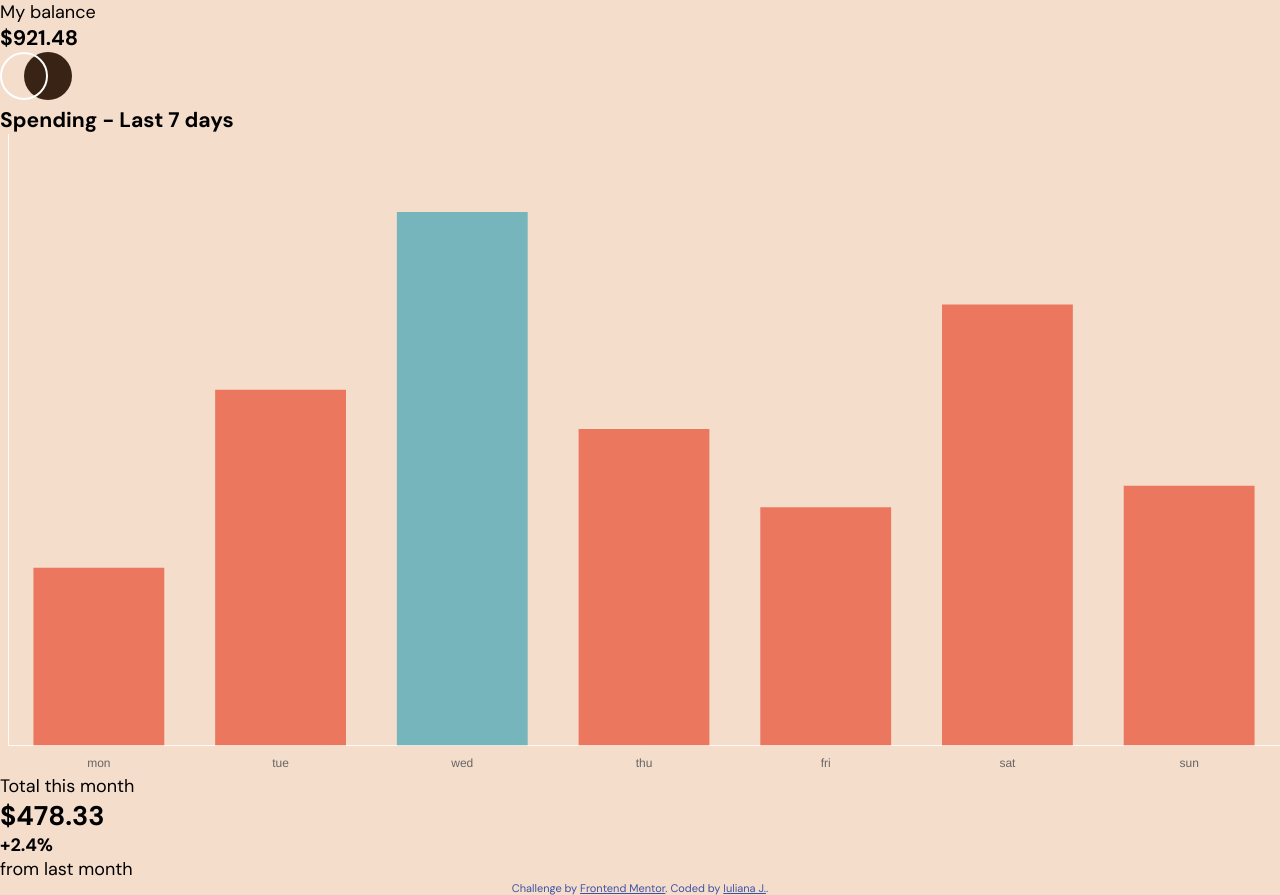
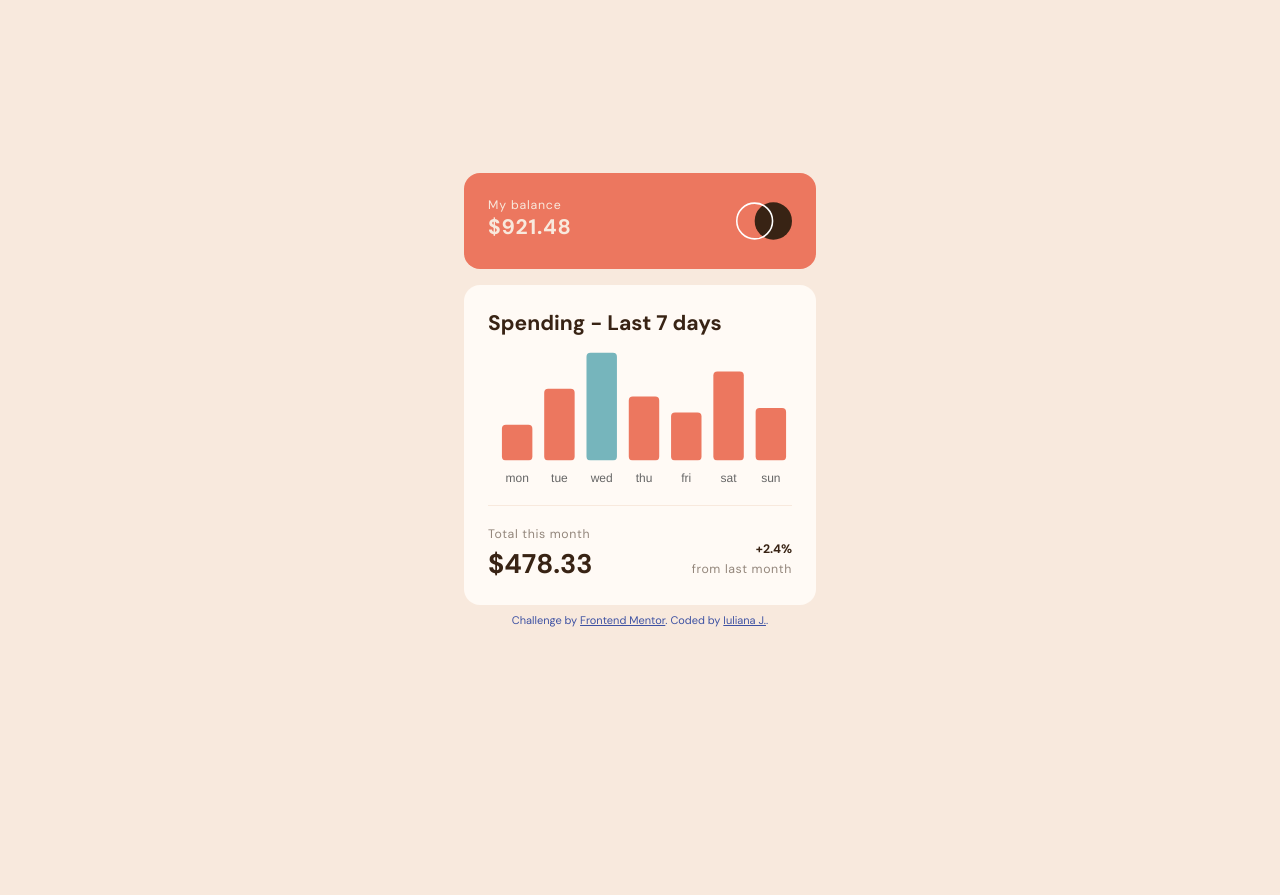
Before and after one commit to IulianaJ/expenses-chart-component, a website: page index.html in a window 1280 px wide. After the commit the page ends 800 px from the top, so only its background shows below. Drawn offline with nearby package versions, Linux system fonts and the light colour scheme.

Commit message:
added styles

```diff
--- a/index.html
+++ b/index.html
@@ -15,8 +15,10 @@
   <body>
     <article>
       <section class="balance">
-        <p>My balance</p>
-        <h3>$921.48</h3>
+        <div>
+          <p>My balance</p>
+          <h3>$921.48</h3>
+        </div>
         <img src="./images/logo.svg" alt="logo" />
       </section>
       <section class="spendings">
@@ -24,12 +26,12 @@
           <h3>Spending - Last 7 days</h3>
           <canvas id="myChart"></canvas>
         </div>
-        <div>
+        <div class="stats">
           <div>
             <p>Total this month</p>
             <h2>$478.33</h2>
           </div>
-          <div>
+          <div class="right">
             <h4>+2.4%</h4>
             <p>from last month</p>
           </div>
--- a/index.js
+++ b/index.js
@@ -35,6 +35,8 @@ chartData().then((data) => {
             "hsl(10, 79%, 65%)",
             "hsl(10, 79%, 65%)",
           ],
+          borderRadius: 4,
+          borderSkipped: false,
         },
       ],
     },
--- a/styles.css
+++ b/styles.css
@@ -6,22 +6,85 @@
   box-sizing: border-box;
   font-family: "DM Sans";
 }
+
 :root {
   --dark-brown: hsl(25, 47%, 15%);
   --medium-brown: hsl(28, 10%, 53%);
   --cream: hsl(27, 66%, 92%);
-  --very-pale-orange: hsl(33, 100%, 98%);
+  --very-pale-orange: hsl(30, 100%, 98%);
   --orange: hsl(10, 79%, 65%);
 }
 
 body {
-  background-color: hsl(25, 67%, 88%);
+  background-color: var(--cream);
   min-height: 100vh;
   font-size: 18px;
+  display: flex;
+  flex-direction: column;
+  justify-content: center;
+  align-items: center;
+  min-height: 100vh;
+  gap: 0.55rem;
 }
+
+.balance {
+  width: 22rem;
+  height: 6rem;
+  padding: 1.5rem;
+  border-radius: 1rem;
+  margin-bottom: 1rem;
+  letter-spacing: 0.05rem;
+  color: var(--cream);
+  background-color: var(--orange);
+  display: flex;
+  justify-content: space-between;
+}
+
+.balance img {
+  width: 3.5rem;
+}
+
+.balance p {
+  font-size: 0.77rem;
+}
+
+.spendings {
+  width: 22rem;
+  height: 20rem;
+  padding: 1.5rem;
+  border-radius: 1rem;
+  color: var(--dark-brown);
+  background-color: var(--very-pale-orange);
+}
+
+.stats {
+  display: flex;
+  border-top: 0.12rem solid var(--cream);
+  justify-content: space-between;
+  padding-top: 1rem;
+  margin-top: 1rem;
+}
+
+.stats p {
+  color: var(--medium-brown);
+  font-weight: 400;
+  font-size: 0.77rem;
+  letter-spacing: 0.04rem;
+  line-height: 1.5rem;
+}
+
 .attribution,
 a {
   font-size: 11px;
   text-align: center;
   color: hsl(228, 45%, 44%);
 }
+
+.right {
+  align-self: flex-end;
+  text-align: right;
+}
+
+.right h4 {
+  font-size: 0.77rem;
+}
```
